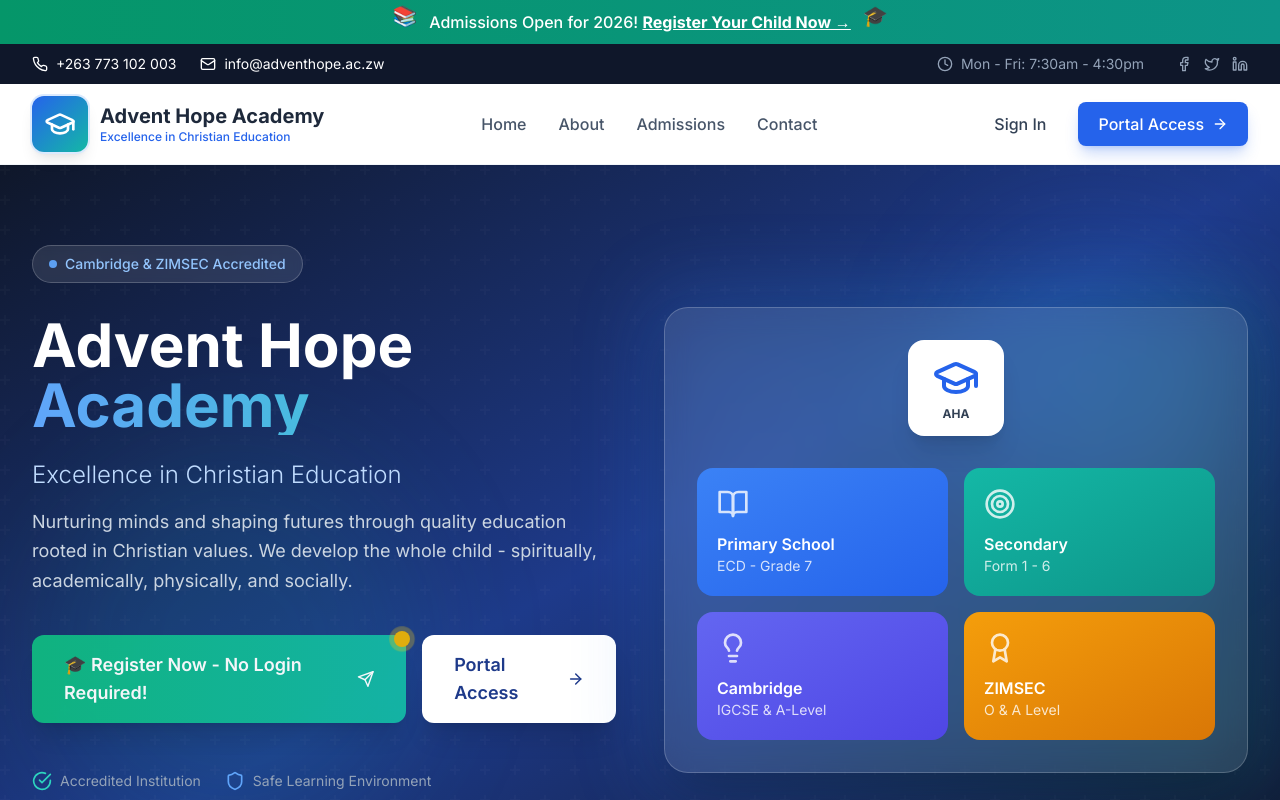
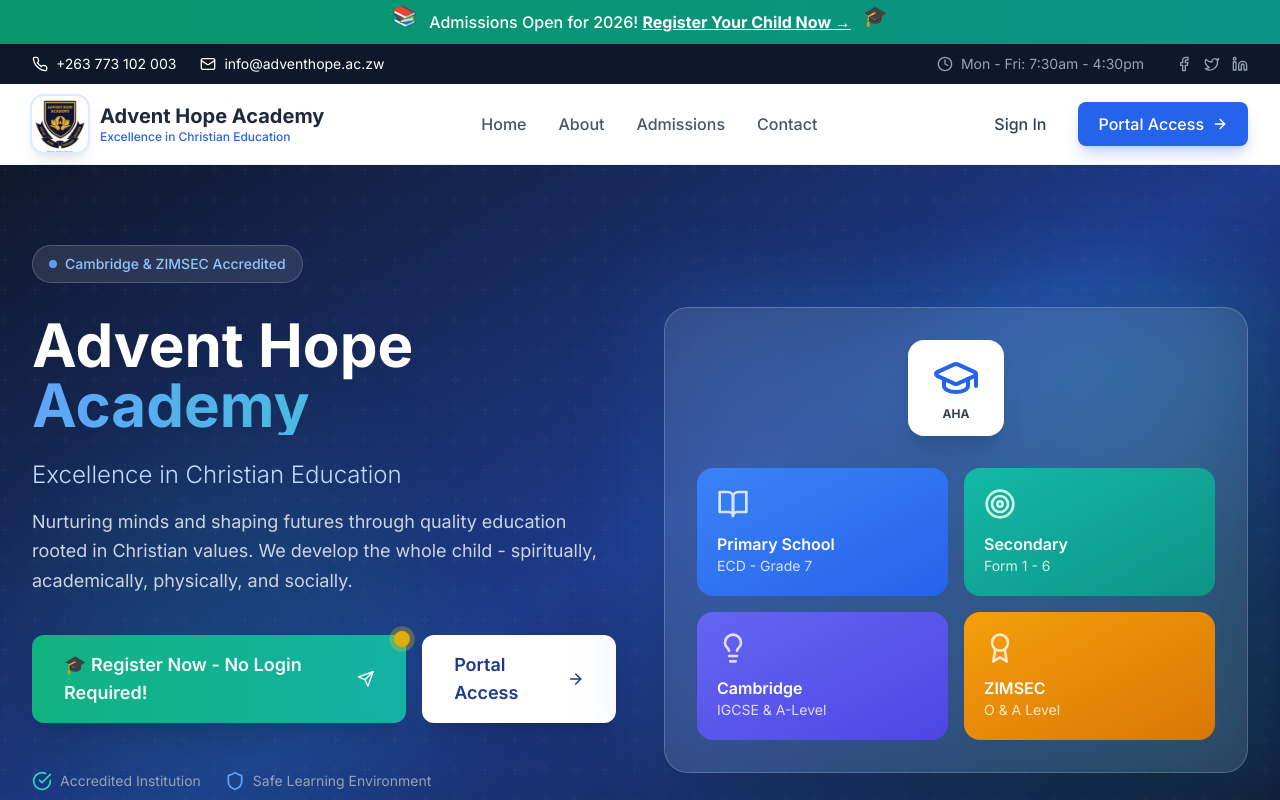
Before and after one commit to Leone2022/adventhopeacademy, a Next.js app: page / in a window 1280 px wide. Shown: the top 800 px of the page. Built offline with nearby package versions, Linux system fonts and the light colour scheme.

Commit message:
Replace graduation cap icon with school logo image

```diff
--- a/app/page.tsx
+++ b/app/page.tsx
@@ -157,8 +157,14 @@
           <div className="flex justify-between items-center h-20">
             {/* Logo */}
             <Link href="/" className="flex items-center gap-3">
-              <div className="relative w-14 h-14 bg-gradient-to-br from-blue-600 to-teal-500 rounded-xl flex items-center justify-center shadow-lg ring-2 ring-blue-100">
-                <GraduationCap className="h-8 w-8 text-white" />
+              <div className="relative w-14 h-14 rounded-xl shadow-lg ring-2 ring-blue-100 overflow-hidden">
+                <Image
+                  src="/uploads/logo.png"
+                  alt="Advent Hope Academy Logo"
+                  width={56}
+                  height={56}
+                  className="object-cover"
+                />
               </div>
               <div>
                 <h1 className="text-xl font-bold text-slate-800 leading-tight">Advent Hope Academy</h1>
```
Also changed, not shown: public/uploads/logo.png (added).
